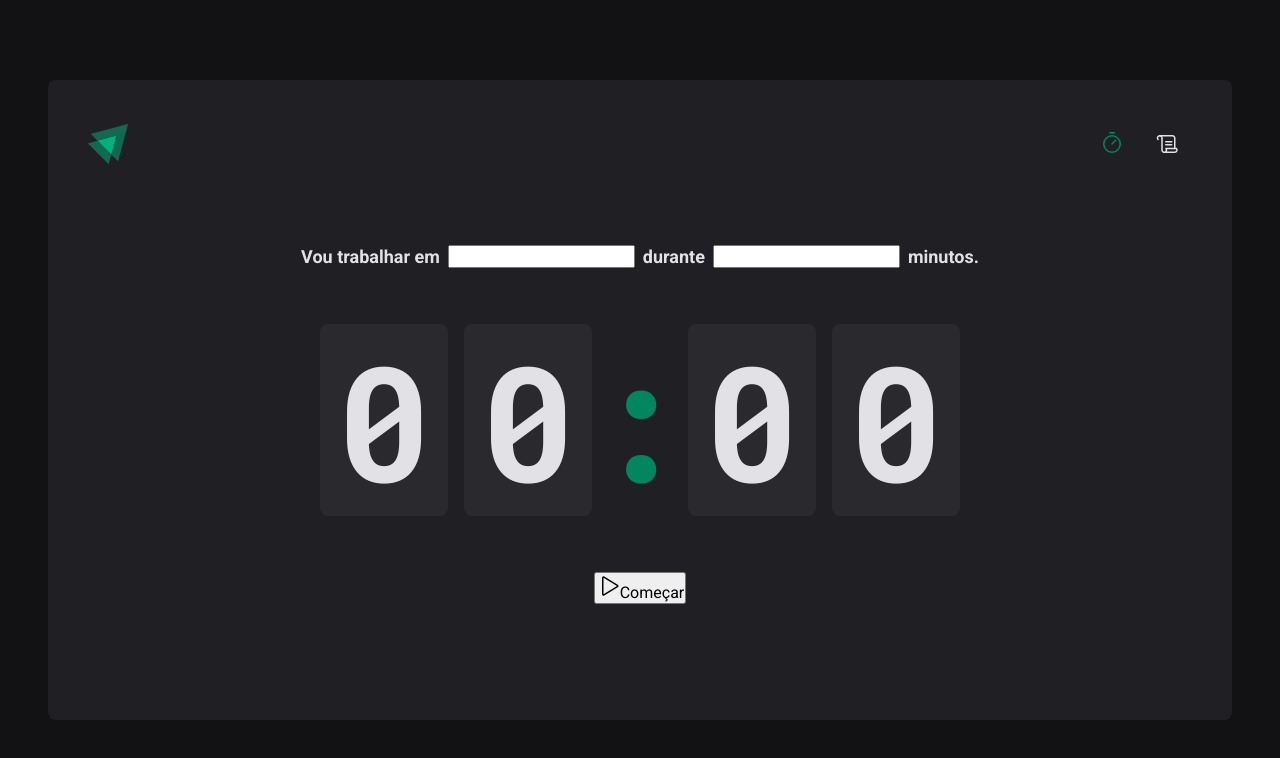
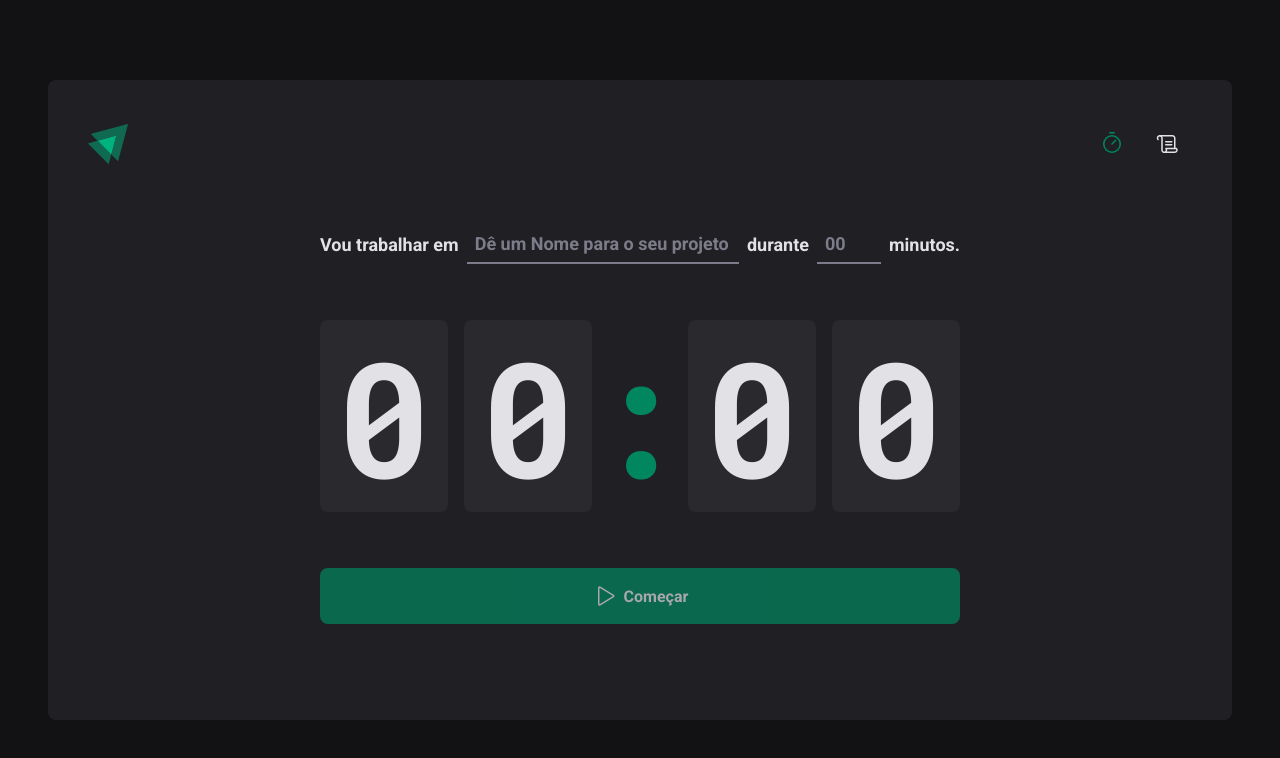
Before and after one commit to sirwhod/pomodoroTimer, a React (Vite) app: page / in a window 1280 px wide. Shown: the top 758 px of the page. Built offline with nearby package versions, Linux system fonts and the light colour scheme.

Commit message:
Finalização da Home

```diff
--- a/src/pages/Home/index.tsx
+++ b/src/pages/Home/index.tsx
@@ -1,5 +1,13 @@
 import { Play } from 'phosphor-react'
-import { CountdownContainer, FormContainer, HomeContainer, Separator } from './styles'
+import {
+  CountdownContainer,
+  FormContainer,
+  HomeContainer,
+  MinutesAmountInput,
+  Separator,
+  StartCoutdownButton,
+  TaskInput,
+} from './styles'
 
 export function Home() {
   return (
@@ -7,10 +15,14 @@ export function Home() {
       <form action="">
         <FormContainer>
           <label htmlFor="task">Vou trabalhar em</label>
-          <input id="task" />
+          <TaskInput id="task" placeholder="Dê um Nome para o seu projeto" />
 
           <label htmlFor="minutesAmount">durante</label>
-          <input type="number" id="minutesAmount" />
+          <MinutesAmountInput
+            type="number"
+            id="minutesAmount"
+            placeholder="00"
+          />
 
           <span>minutos.</span>
         </FormContainer>
@@ -23,10 +35,10 @@ export function Home() {
           <span>0</span>
         </CountdownContainer>
 
-        <button type="submit">
+        <StartCoutdownButton disabled type="submit">
           <Play size={24} />
           Começar
-        </button>
+        </StartCoutdownButton>
       </form>
     </HomeContainer>
   )
--- a/src/pages/Home/styles.ts
+++ b/src/pages/Home/styles.ts
@@ -15,7 +15,6 @@ export const HomeContainer = styled.main`
     gap: 3.5rem;
   }
 `
-
 export const FormContainer = styled.div`
   width: 100%;
   display: flex;
@@ -27,7 +26,31 @@ export const FormContainer = styled.div`
   font-weight: bold;
   flex-wrap: wrap;
 `
+const BaseInput = styled.input`
+  background-color: transparent;
+  height: 2.5rem;
+  border: none;
+  border-bottom: 2px solid ${(props) => props.theme['gray-500']};
+  font-weight: bold;
+  font-size: 1.125rem;
+  padding: 0 0.5rem;
+  color: ${(props) => props.theme['gray-100']};
 
+  &:focus {
+    box-shadow: none;
+    border-color: ${(props) => props.theme['green-500']};
+  }
+
+  &::placeholder {
+    color: ${(props) => props.theme['gray-500']};
+  }
+`
+export const TaskInput = styled(BaseInput)`
+  flex: 1;
+`
+export const MinutesAmountInput = styled(BaseInput)`
+  width: 4rem;
+`
 export const CountdownContainer = styled.div`
   font-family: 'Roboto Mono', monospace;
   font-size: 10rem;
@@ -43,7 +66,6 @@ export const CountdownContainer = styled.div`
     border-radius: 8px;
   }
 `
-
 export const Separator = styled.div`
   padding: 2rem 0;
   color: ${(props) => props.theme['green-500']};
@@ -53,3 +75,30 @@ export const Separator = styled.div`
   display: flex;
   justify-content: center;
 `
+export const StartCoutdownButton = styled.button`
+  width: 100%;
+  border: none;
+  padding: 1rem;
+  border-radius: 8px;
+
+  display: flex;
+  align-items: center;
+  justify-content: center;
+
+  gap: 0.5rem;
+  font-weight: bold;
+
+  cursor: pointer;
+
+  background-color: ${(props) => props.theme['green-500']};
+  color: ${(props) => props.theme['gray-100']};
+
+  &:disabled {
+    opacity: 0.7;
+    cursor: not-allowed;
+  }
+
+  &:not(:disabled):hover {
+    background-color: ${(props) => props.theme['green-700']};
+  }
+`
```
